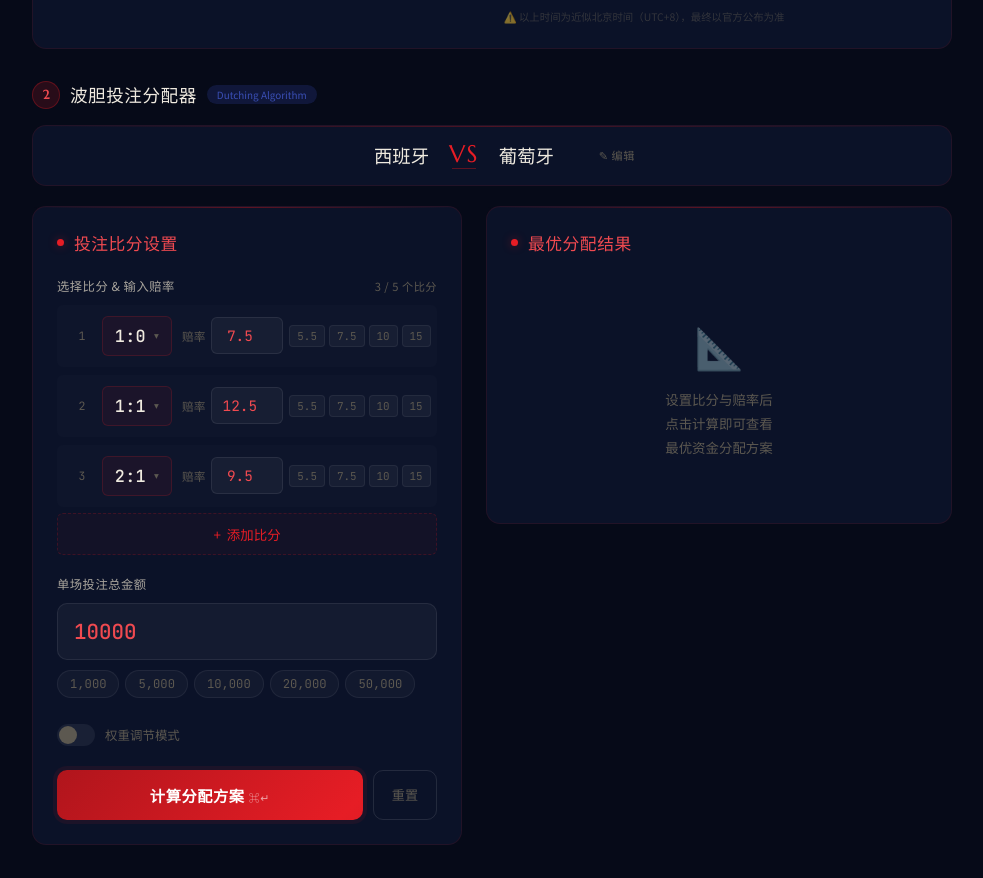
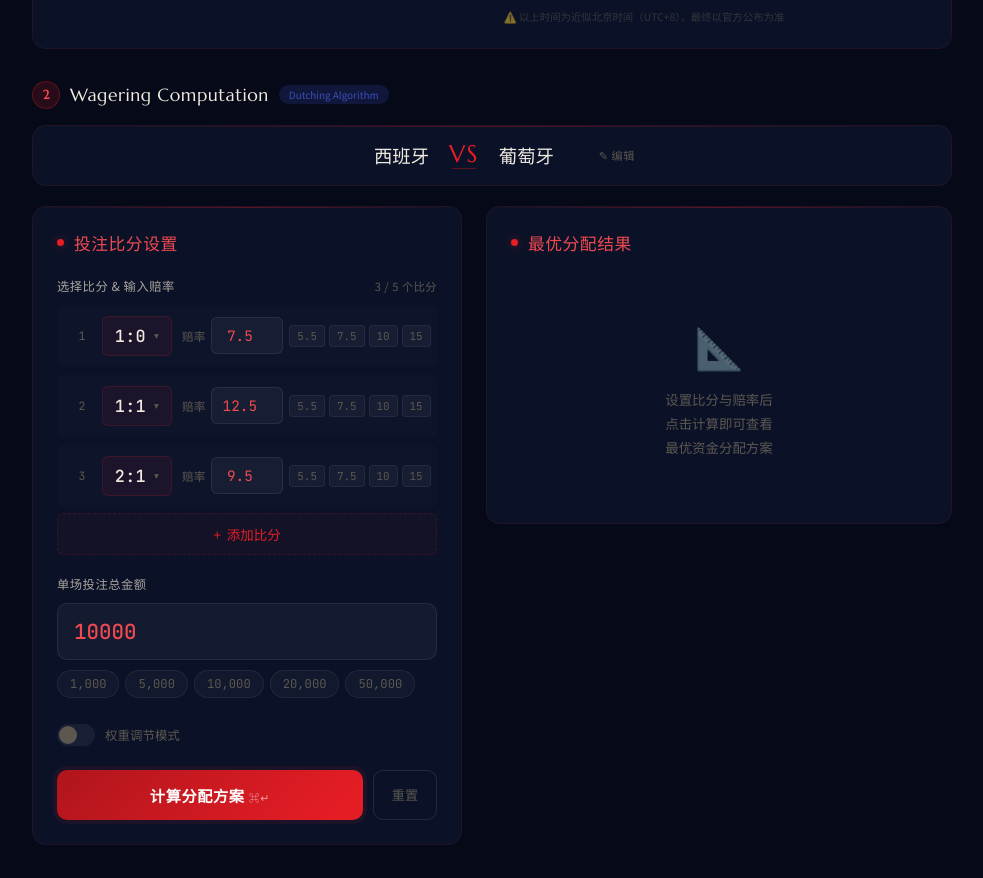
Before and after one commit to likeyourlife/bodan-betting-allocator, a plain HTML site: page docs/index.html in a window 1280 px wide. Shown: the part 1146-2024 px from the top of the page, without its empty margins (148-1131 px from the left). Drawn offline with Linux system fonts and the light colour scheme.

Commit message:
将模块标题「波胆投注分配器」改为「Wagering Computation」

```diff
--- a/docs/index.html
+++ b/docs/index.html
@@ -1799,7 +1799,7 @@ body::before {
   <div class="module-section" id="bettingModule">
     <div class="module-label">
       <span class="mod-num">2</span>
-      <span class="mod-title">波胆投注分配器</span>
+      <span class="mod-title">Wagering Computation</span>
       <span class="mod-tag">Dutching Algorithm</span>
     </div>
 
```
Also changed, not shown: 波胆投注分配器.html (+1 -1 lines).
